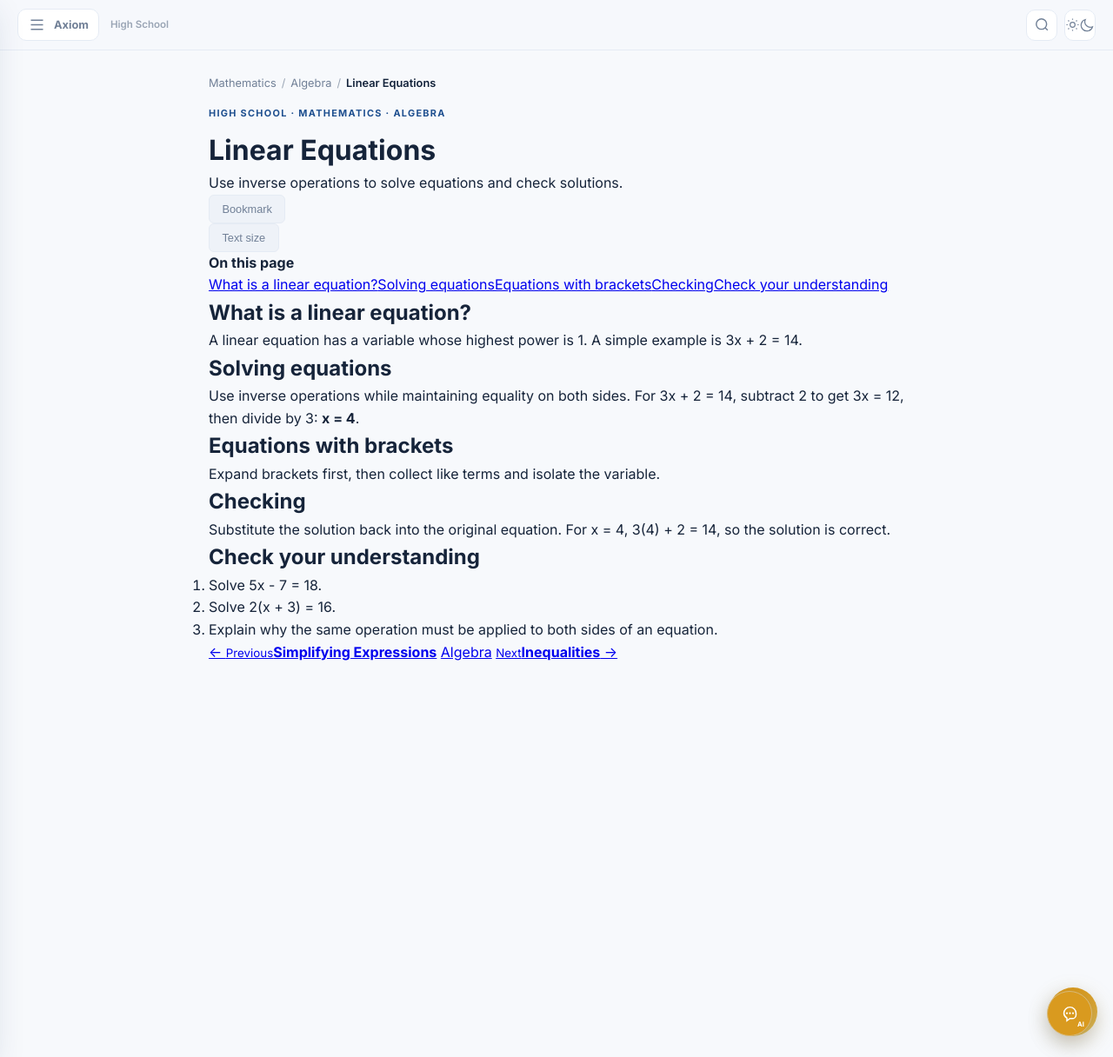
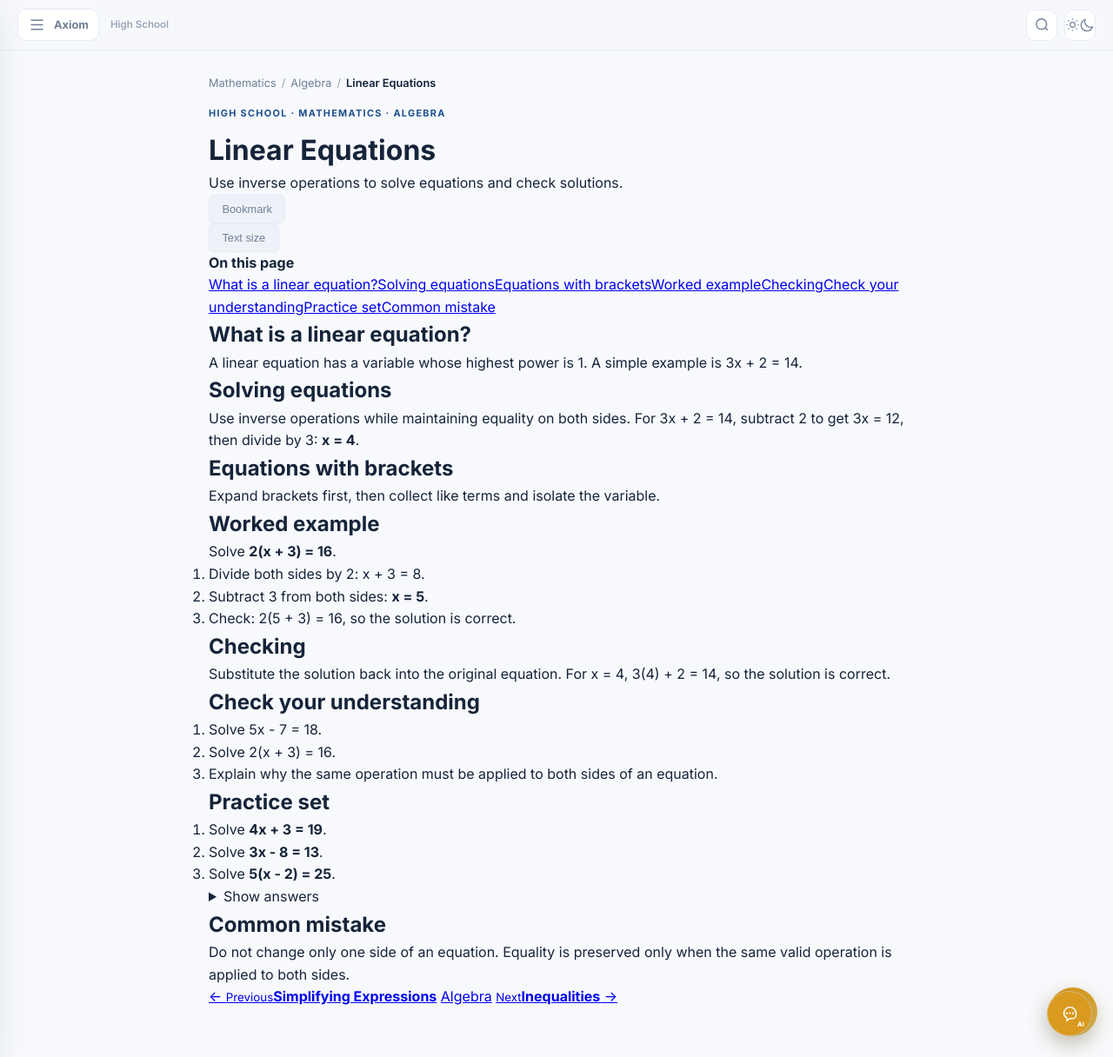
Before and after one commit to michaellegit28/axiom-academy, a Jekyll site: the page built from high-school/mathematics/algebra/linear-equations.md, in a window 1280 px wide and 1216 px high. Shown: the whole window at 87% size. Built offline with Jekyll 4.4.1, drawn with Linux system fonts in a browser that asks for light colours; comment, search, counter and statistics services are not loaded.

Commit message:
Expand Linear Equations with practice

```diff
--- a/high-school/mathematics/algebra/linear-equations.md
+++ b/high-school/mathematics/algebra/linear-equations.md
@@ -14,5 +14,8 @@ next_study_title: Inequalities
 <h2>What is a linear equation?</h2><p>A linear equation has a variable whose highest power is 1. A simple example is 3x + 2 = 14.</p>
 <h2>Solving equations</h2><p>Use inverse operations while maintaining equality on both sides. For 3x + 2 = 14, subtract 2 to get 3x = 12, then divide by 3: <strong>x = 4</strong>.</p>
 <h2>Equations with brackets</h2><p>Expand brackets first, then collect like terms and isolate the variable.</p>
+<h2>Worked example</h2><p>Solve <strong>2(x + 3) = 16</strong>.</p><ol><li>Divide both sides by 2: x + 3 = 8.</li><li>Subtract 3 from both sides: <strong>x = 5</strong>.</li><li>Check: 2(5 + 3) = 16, so the solution is correct.</li></ol>
 <h2>Checking</h2><p>Substitute the solution back into the original equation. For x = 4, 3(4) + 2 = 14, so the solution is correct.</p>
 <h2>Check your understanding</h2><ol><li>Solve 5x - 7 = 18.</li><li>Solve 2(x + 3) = 16.</li><li>Explain why the same operation must be applied to both sides of an equation.</li></ol>
+<h2>Practice set</h2><ol><li>Solve <strong>4x + 3 = 19</strong>.</li><li>Solve <strong>3x - 8 = 13</strong>.</li><li>Solve <strong>5(x - 2) = 25</strong>.</li></ol><details><summary>Show answers</summary><ol><li><strong>x = 4</strong>.</li><li><strong>x = 7</strong>.</li><li><strong>x = 7</strong>.</li></ol></details>
+<h2>Common mistake</h2><p>Do not change only one side of an equation. Equality is preserved only when the same valid operation is applied to both sides.</p>
```
